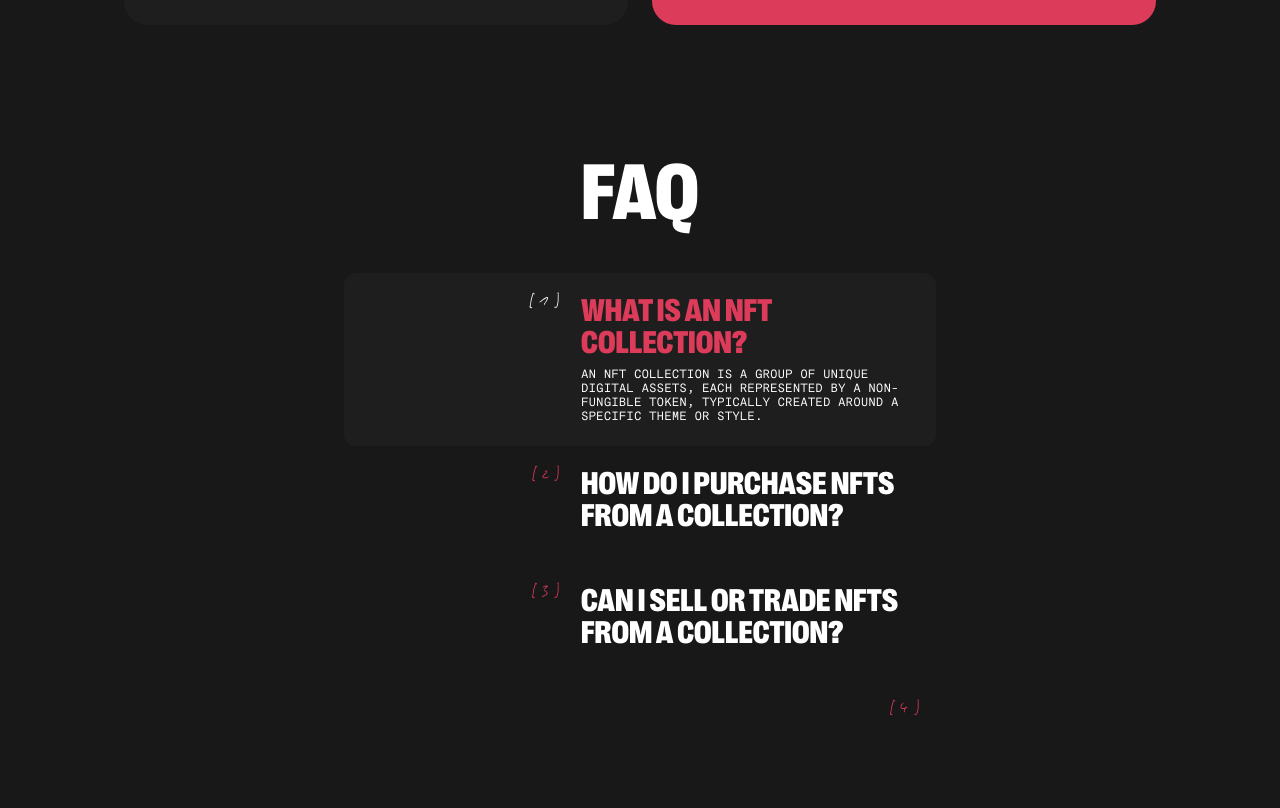
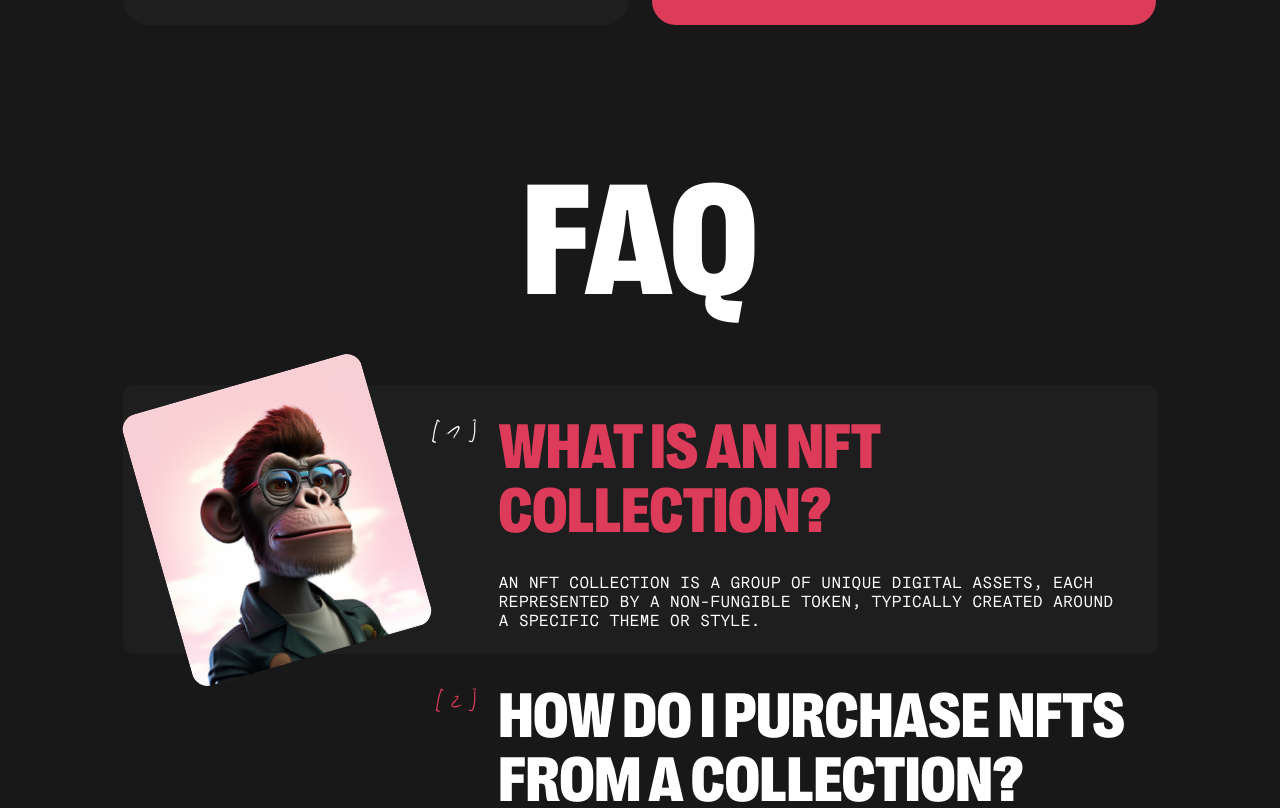
Before and after one commit to Kreal11/apes-nft, a React (Vite) app: page / in a window 1280 px wide. Shown: the part 3132-3940 px from the top of the page. Built offline with nearby package versions, Linux system fonts and the light colour scheme.

Commit message:
made faq for desktop

```diff
--- a/src/components/faq/FAQ.jsx
+++ b/src/components/faq/FAQ.jsx
@@ -22,6 +22,9 @@ const FAQ = () => {
   const isTablet = useMediaQuery({
     query: "(min-width: 768px) and (max-width: 1279px)",
   });
+  const isDesktop = useMediaQuery({
+    query: "(min-width: 1279px)",
+  });
 
   const toggleAnswer = (index) => {
     const newIsOpen = isOpen.map((value, i) => (i === index ? !value : false));
@@ -34,7 +37,9 @@ const FAQ = () => {
     <FAQSection id="#faq">
       <FAQHeader>FAQ</FAQHeader>
       <QuestionWrapper $isOpen={isOpen[0]}>
-        {isTablet && <FAQImg src={apeFAQ_1} alt="Ape" $isOpen={isOpen[0]} />}
+        {(isTablet || isDesktop) && (
+          <FAQImg src={apeFAQ_1} alt="Ape" $isOpen={isOpen[0]} />
+        )}
         <QuestionHeaderWrapper
           onClick={() => toggleAnswer(0)}
           $isOpen={isOpen[0]}
@@ -49,7 +54,9 @@ const FAQ = () => {
         </QuestionDescr>
       </QuestionWrapper>
       <QuestionWrapper $isOpen={isOpen[1]}>
-        {isTablet && <FAQImg src={apeFAQ_2} alt="Ape" $isOpen={isOpen[1]} />}
+        {(isTablet || isDesktop) && (
+          <FAQImg src={apeFAQ_2} alt="Ape" $isOpen={isOpen[1]} />
+        )}
         <QuestionHeaderWrapper
           onClick={() => toggleAnswer(1)}
           $isOpen={isOpen[1]}
@@ -63,7 +70,9 @@ const FAQ = () => {
         </QuestionDescr>
       </QuestionWrapper>
       <QuestionWrapper $isOpen={isOpen[2]}>
-        {isTablet && <FAQImg src={apeFAQ_3} alt="Ape" $isOpen={isOpen[2]} />}
+        {(isTablet || isDesktop) && (
+          <FAQImg src={apeFAQ_3} alt="Ape" $isOpen={isOpen[2]} />
+        )}
         <QuestionHeaderWrapper
           onClick={() => toggleAnswer(2)}
           $isOpen={isOpen[2]}
@@ -77,7 +86,9 @@ const FAQ = () => {
         </QuestionDescr>
       </QuestionWrapper>
       <QuestionWrapper $isOpen={isOpen[3]}>
-        {isTablet && <FAQImg src={apeFAQ_4} alt="Ape" $isOpen={isOpen[3]} />}
+        {(isTablet || isDesktop) && (
+          <FAQImg src={apeFAQ_4} alt="Ape" $isOpen={isOpen[3]} />
+        )}
         <QuestionHeaderWrapper
           onClick={() => toggleAnswer(3)}
           $isOpen={isOpen[3]}
@@ -89,7 +100,9 @@ const FAQ = () => {
               OF AN NFT?
             </h3>
           )}
-          {isTablet && <h3>WHAT RIGHTS DO I HAVE AS AN OWNER OF AN NFT?</h3>}
+          {(isTablet || isDesktop) && (
+            <h3>WHAT RIGHTS DO I HAVE AS AN OWNER OF AN NFT?</h3>
+          )}
         </QuestionHeaderWrapper>
         <QuestionDescr $isOpen={isOpen[3]}>
           As an NFT owner, you can own, transfer, potentially access exclusive
--- a/src/components/faq/FAQ.styled.js
+++ b/src/components/faq/FAQ.styled.js
@@ -1,7 +1,7 @@
 import styled from "styled-components";
 import { breakpoints } from "../../styles/breakpoints";
 
-const { tablet } = breakpoints;
+const { tablet, desktop } = breakpoints;
 
 export const FAQHeader = styled.h2`
   font-family: "Right Grotesk Compact", monospace;
@@ -15,6 +15,11 @@ export const FAQHeader = styled.h2`
     font-size: 80px;
     line-height: 1;
     margin-bottom: 48px;
+  }
+
+  @media screen and (min-width: ${desktop}) {
+    font-size: 160px;
+    margin-bottom: 80px;
   }
 `;
 
@@ -37,6 +42,12 @@ export const QuestionWrapper = styled.div`
     gap: 12px;
   }
 
+  @media screen and (min-width: ${desktop}) {
+    padding: 24px;
+    max-width: 1035px;
+    gap: 36px;
+  }
+
   h3 {
     font-family: "Right Grotesk Compact", monospace;
     font-size: 20px;
@@ -50,11 +61,24 @@ export const QuestionWrapper = styled.div`
       line-height: 1;
       max-width: 339px;
     }
+
+    @media screen and (min-width: ${desktop}) {
+      font-size: 64px;
+      max-width: 635px;
+    }
   }
 `;
 
 export const FAQSection = styled.section`
   margin-bottom: 60px;
+
+  @media screen and (min-width: ${tablet}) {
+    margin-bottom: 80px;
+  }
+
+  @media screen and (min-width: ${desktop}) {
+    margin-bottom: 120px;
+  }
 `;
 
 export const QuestionNumber = styled.p`
@@ -66,6 +90,11 @@ export const QuestionNumber = styled.p`
 
   @media screen and (min-width: ${tablet}) {
     font-size: 16px;
+  }
+
+  @media screen and (min-width: ${desktop}) {
+    font-size: 24px;
+    line-height: 2.3;
   }
 `;
 
@@ -118,6 +147,12 @@ export const QuestionDescr = styled.p`
   @media screen and (min-width: ${tablet}) {
     max-width: 339px;
   }
+
+  @media screen and (min-width: ${desktop}) {
+    font-size: 16px;
+    line-height: 1.19;
+    max-width: 635px;
+  }
 `;
 
 export const FAQImg = styled.img`
@@ -137,4 +172,10 @@ export const FAQImg = styled.img`
 
   transition: visibility ${(props) => (props.$isOpen ? "0s" : "0.5s")} ease,
     transform 1s ease;
+
+  @media screen and (min-width: ${desktop}) {
+    left: 30px;
+    width: 248px;
+    height: 282px;
+  }
 `;
```
